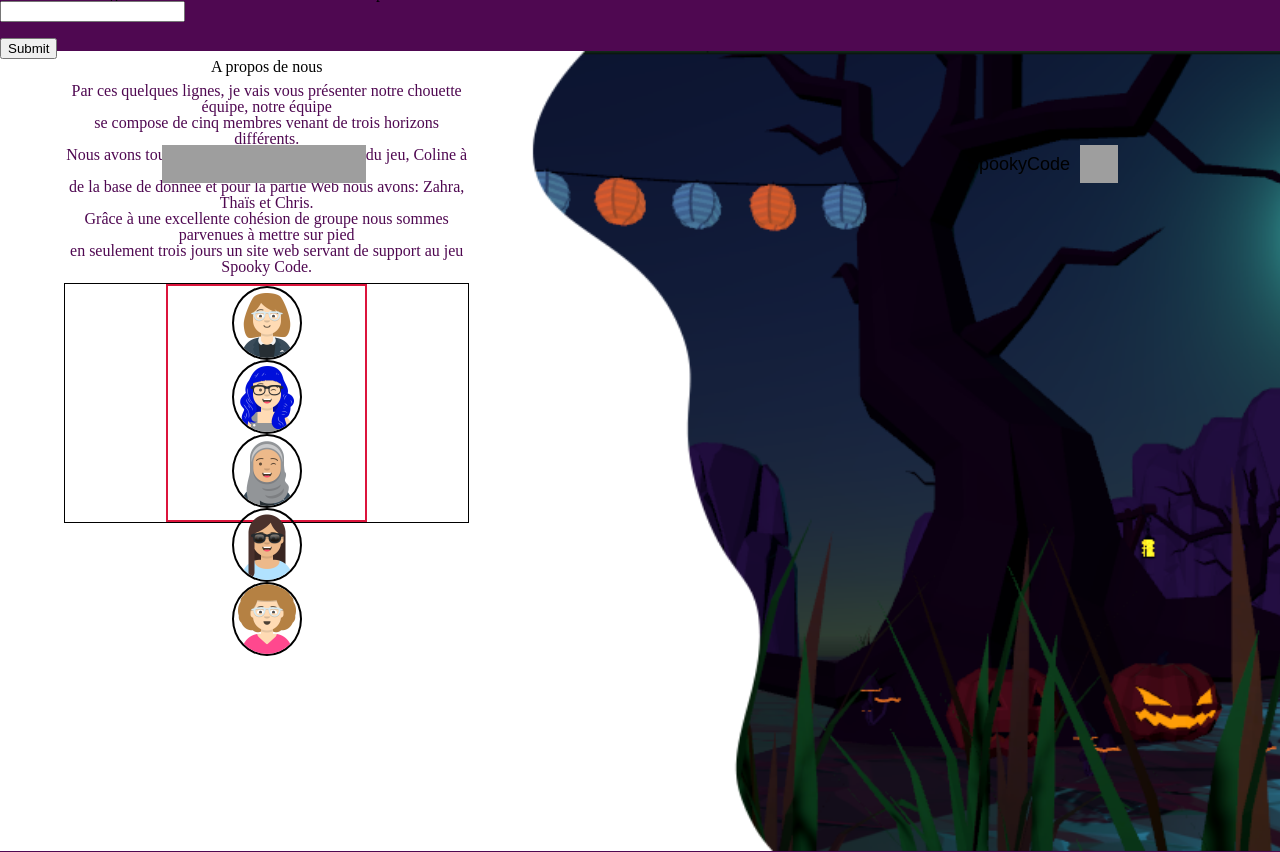
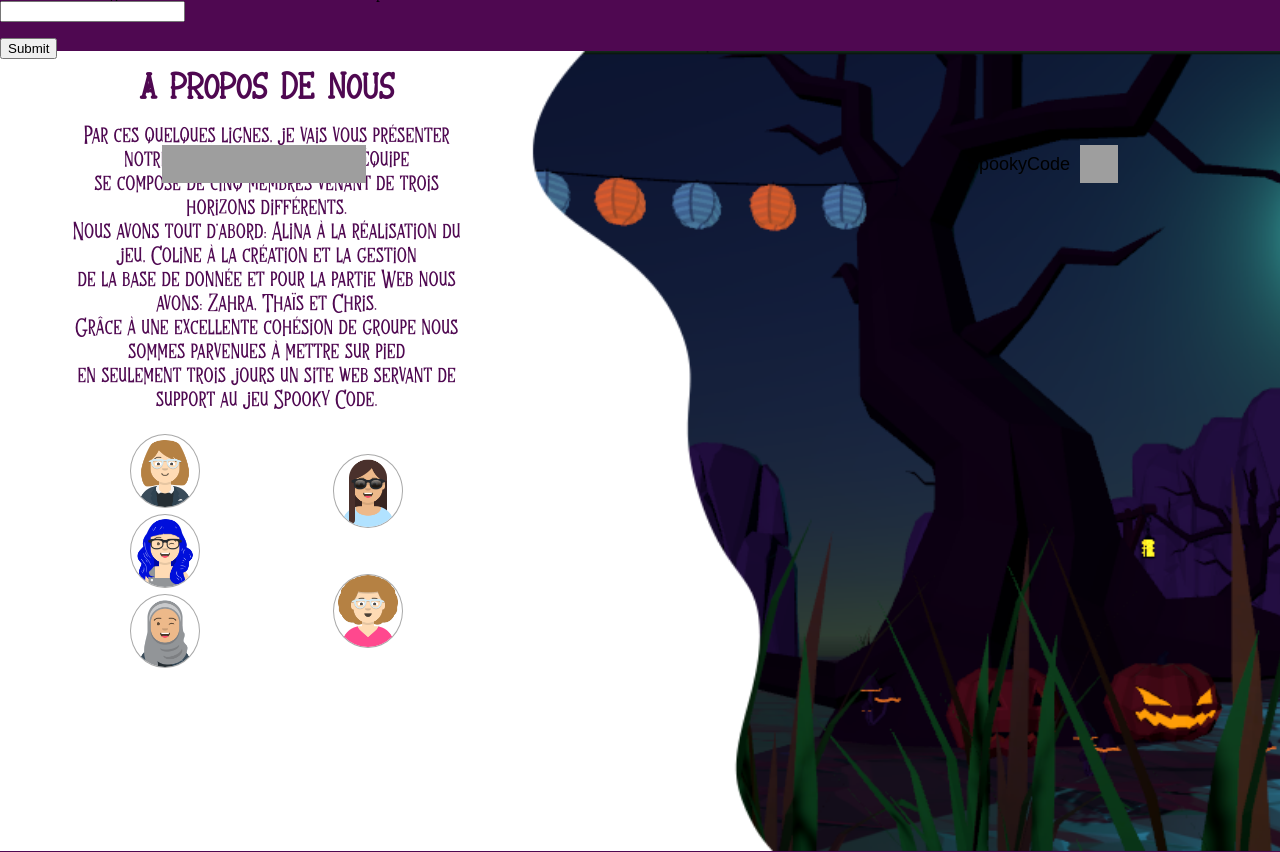
Before and after one commit to Baboo81/SpookyCode, a PHP site: page / in a window 1280 px wide. Shown: the part 1549-2401 px from the top of the page. Run offline with PHP 8.4, Linux system fonts and the light colour scheme; grey boxes are pictures that could not be loaded.

Commit message:
T_ajustementsAvatar

```diff
--- a/assets/css/styles3.css
+++ b/assets/css/styles3.css
@@ -233,17 +233,28 @@ ul li {
 }
 .left-side-bis{
     width: 40%;
-    height: 60vh;
+    height: 80vh;
     top: 20vh;
     padding-left: 5%;
+    font-family: tombstone;
+    font-size: 1.5rem;
 
     display: flex;
     flex-direction: column;
     justify-content: space-evenly;
     align-items: center;
 }
+.left-side-bis h2{
+    font-family: Spooky Webbie;
+    font-size: 2rem;
+    color: var(--prune);
+    font-weight: bold;
+}
+
+/*& AVATAR+POPUP*****************************************************/
+
 .avatar{
-    border: solid black 1px;
+
     width: 100%;
     height: 30vh;
 
@@ -274,7 +285,7 @@ ul li {
 }
 .avatar > div{
     width: 50%;
-    border: solid 2px crimson;
+
 
     display: flex;
     flex-direction: column;
@@ -284,7 +295,7 @@ ul li {
 .img-avatar{
     width: 70px;
     border-radius: 100%;
-    border: solid 2px black;
+    border: solid 1px darkgray;
 }
 /*~ PARTIE ZAHRA *******************************************************/
 /*& Concernant le FOOTER */
--- a/index.php
+++ b/index.php
@@ -100,7 +100,7 @@ include './views/header.php';
                     <p>en seulement trois jours un site web servant de support au jeu Spooky Code.</p>
                 </div>
                 <div class="avatar">
-                    <div>
+                    <!-- <div> -->
                         <div>
                             <div>
                                 <img id="allina" class="img-avatar" src="./assets/img/avatarAllina.png" alt="avatarAlina" title="Alina L.">
@@ -126,7 +126,7 @@ include './views/header.php';
                             </div>
                         </div>
 
-                    </div>
+                    <!-- </div> -->
                 </div>
 
                 <!-- Zone POPUP -->
@@ -148,8 +148,8 @@ include './views/header.php';
         <div class="avat-popup">
             <div class="content-popup">
                 <div id="closeAvat" class="closeAvat">+</div>
-                <h2>Allina Levchenko</h2>
-                <h3>Allina@gmail.com</h3>
+                <h2>Alina Levchenko</h2>
+                <h3>Alina@gmail.com</h3>
 
             </div>
         </div>
```
